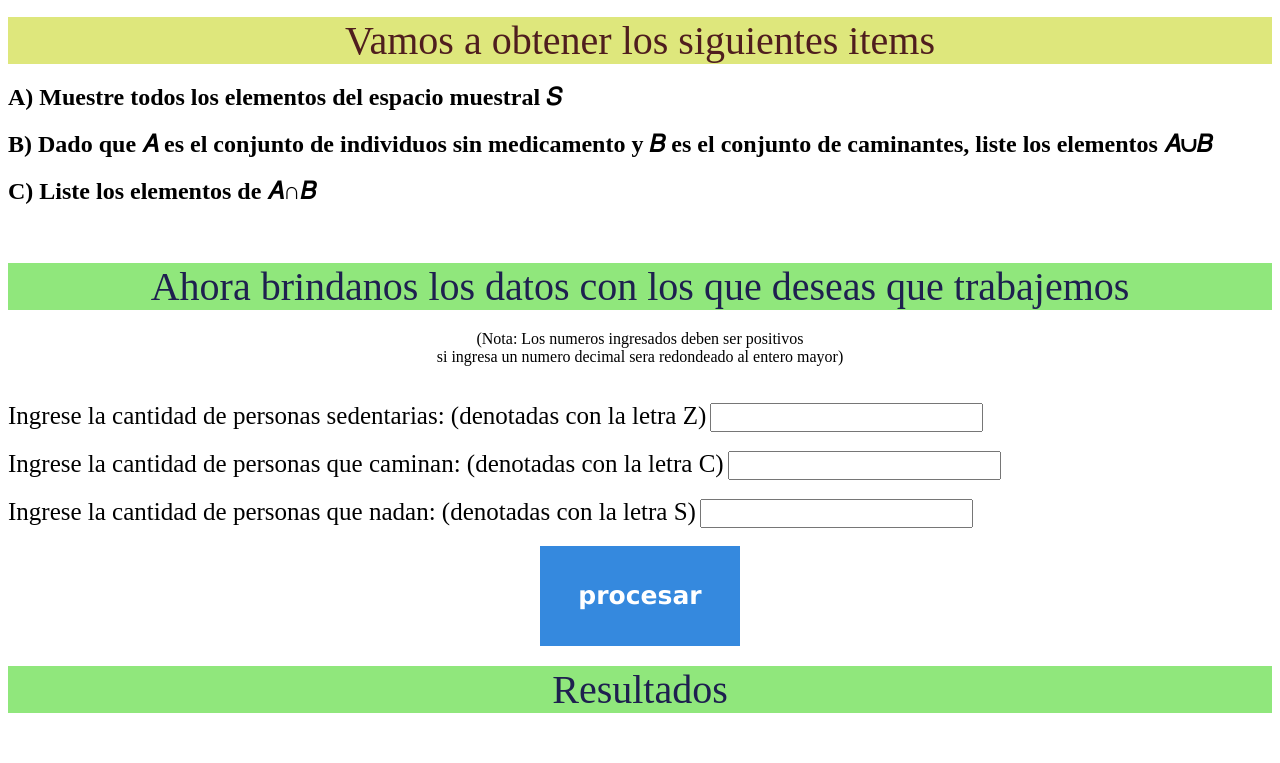
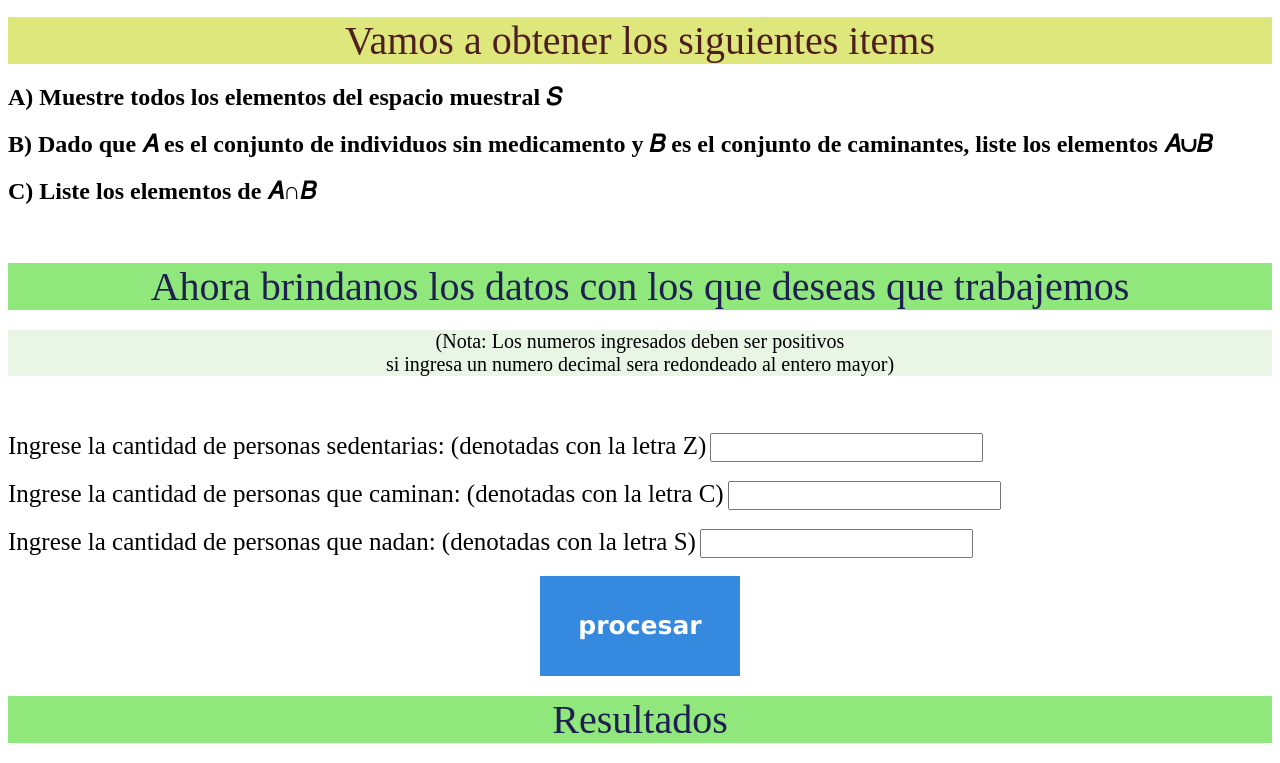
Before and after one commit to RubenDmon/RubenDmon.github.io, a plain HTML site: page index.html in a window 1280 px wide. Shown: the part 631-1394 px from the top of the page. Before the commit the page ends 1364 px from the top, so only its background shows below. Drawn offline with Linux system fonts and the light colour scheme.

Commit message:
aumento de tmaño

```diff
--- a/index.html
+++ b/index.html
@@ -41,7 +41,7 @@
 <br>
 
 <p > <center id="t2">Ahora brindanos los datos con los que deseas que trabajemos</center></p>
-<label><center>(Nota: Los numeros ingresados deben ser positivos <br> si ingresa un numero decimal sera redondeado al entero mayor)</center></label>
+<label><center><p id="enunciado">(Nota: Los numeros ingresados deben ser positivos <br> si ingresa un numero decimal sera redondeado al entero mayor)</p></center></label>
 <br>
 <br>
 <form>
```
